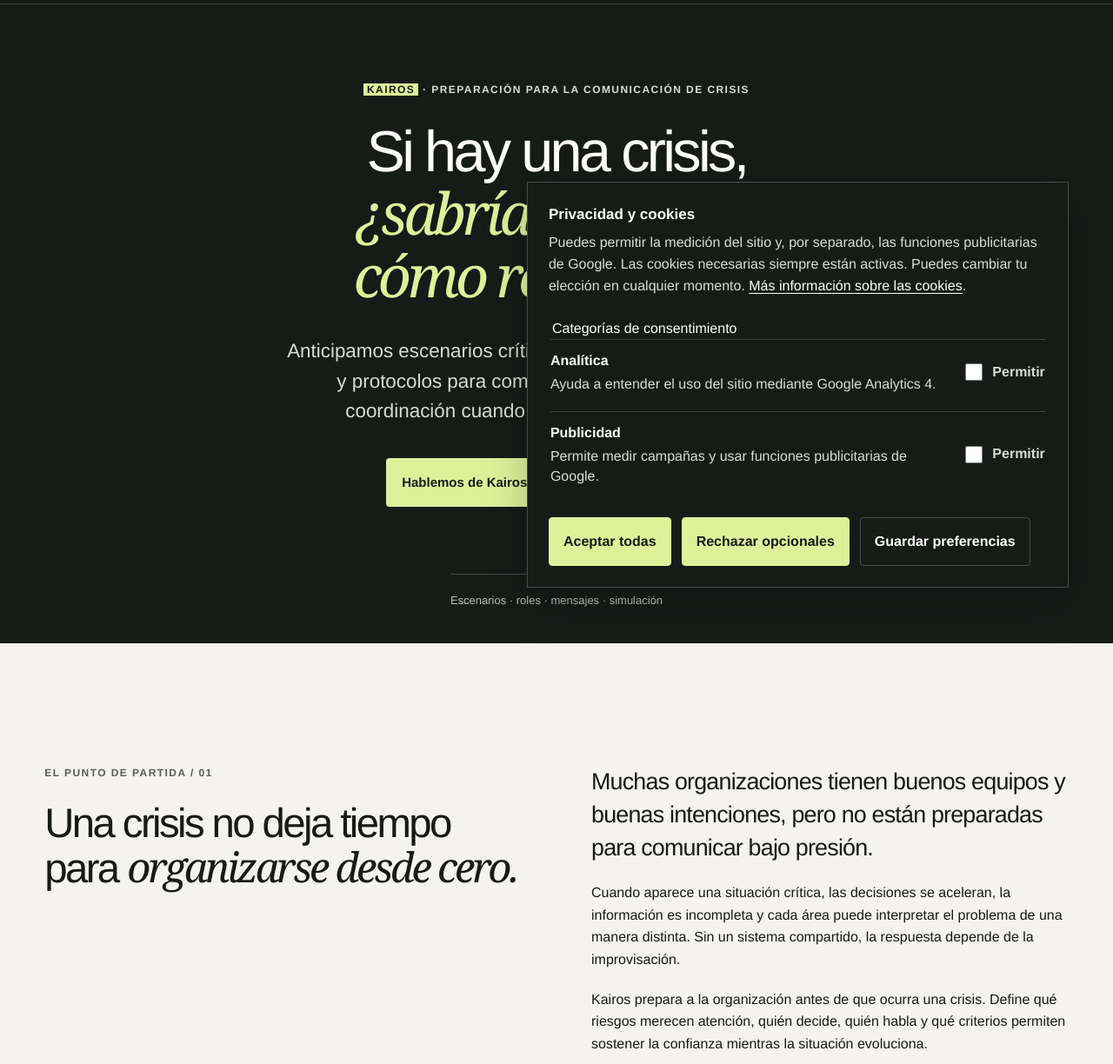
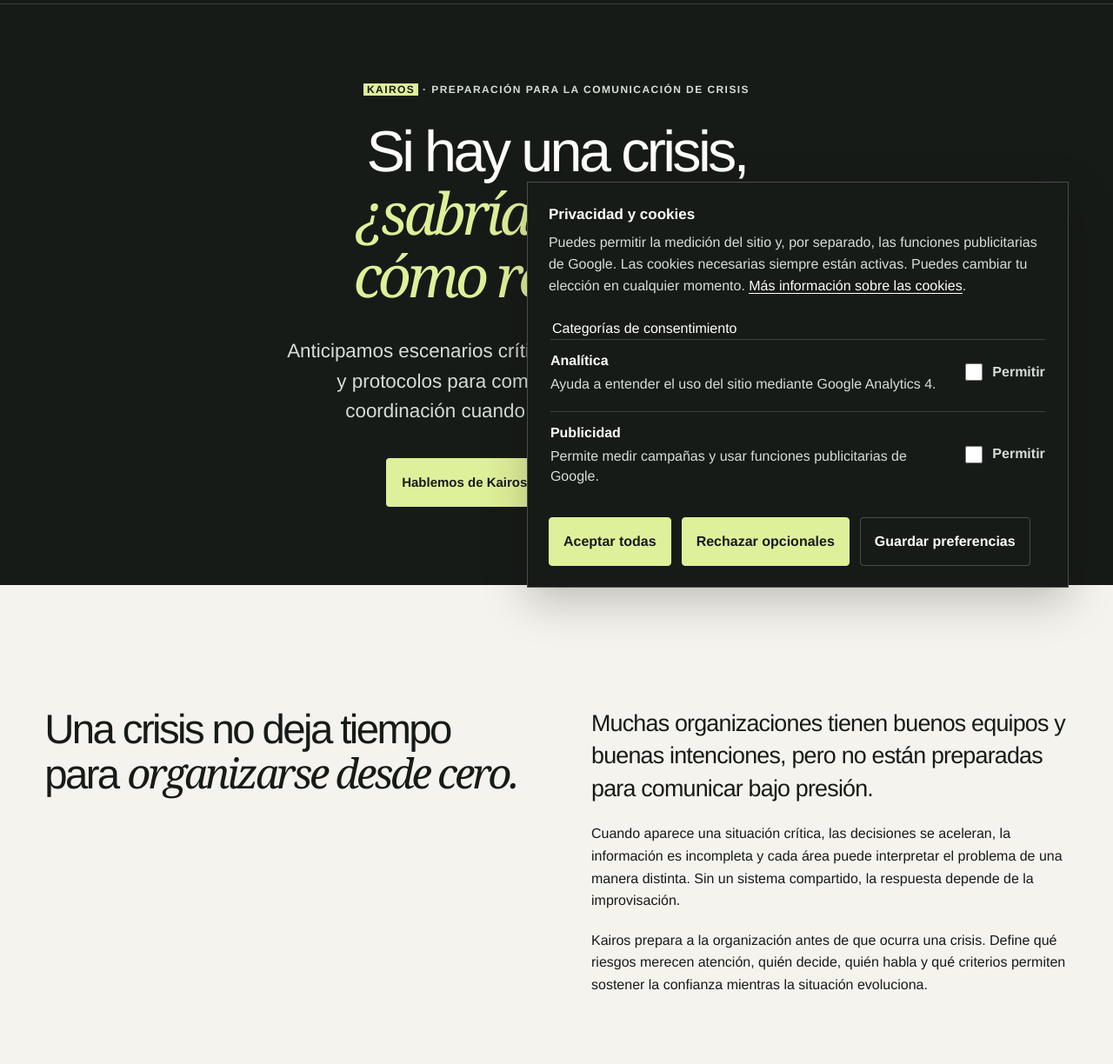
Before and after one commit to miranda-company/eloquent-website, an Astro site: page /servicios/preparacion-comunicacion-de-crisis in a window 1280 px wide. Shown: the part 76-1300 px from the top of the page at 87% size. Built offline with nearby package versions, Linux system fonts and the light colour scheme; Astro itself is replaced by a stand-in of ours.

Commit message:
Refine homepage media and service layouts

```diff
--- a/src/components/StrategicServicePage.astro
+++ b/src/components/StrategicServicePage.astro
@@ -37,29 +37,24 @@
   hero: {
     title: EmphasizedText;
     lead: string;
-    footnote: string;
   };
   context: {
-    eyebrow: string;
     title: EmphasizedText;
     statement: string;
     paragraphs: readonly string[];
   };
   signals: {
-    eyebrow: string;
     title: EmphasizedText;
     intro: string;
     items: readonly Signal[];
   };
   transformation: {
-    eyebrow: string;
     title: EmphasizedText;
     before: { label: string; title: string; copy: string };
     after: { label: string; title: string; copy: string };
     statement: string;
   };
   moments: {
-    eyebrow: string;
     title: EmphasizedText;
     intro: string;
     items: readonly string[];
@@ -72,19 +67,16 @@
     steps: readonly MethodStep[];
   };
   deliverables: {
-    eyebrow: string;
     title: EmphasizedText;
     intro: string;
     groups: readonly DeliverableGroup[];
   };
   audience: {
-    eyebrow: string;
     title: EmphasizedText;
     paragraphs: readonly string[];
     statement: string;
   };
   scope?: {
-    eyebrow: string;
     title: EmphasizedText;
     intro: string;
     includesTitle: string;
@@ -93,7 +85,6 @@
     excludes: readonly string[];
   };
   final: {
-    eyebrow: string;
     title: EmphasizedText;
     lead: string;
     buttonLabel: string;
@@ -132,6 +123,7 @@
     eyebrow={content.serviceType}
     eyebrowHighlight={content.name}
     lead={content.hero.lead}
+    balancedSpacing
   >
     <Fragment slot="title">
       {content.hero.title.before}<em>{content.hero.title.emphasis}</em>{content.hero.title.after}
@@ -143,13 +135,11 @@
       </a>
       <a class="text-link text-link--light" href={`#${methodAnchor}`}>Ver cómo trabajamos</a>
     </Fragment>
-    <Fragment slot="footnote">{content.hero.footnote}</Fragment>
   </PageHero>
 
   <section class="strategic-service-context" aria-labelledby={`${content.slug}-context-title`}>
     <div class="container strategic-service-context__grid">
       <div data-reveal>
-        <p class="eyebrow">{content.context.eyebrow}</p>
         <h2 id={`${content.slug}-context-title`}>
           {content.context.title.before}<em>{content.context.title.emphasis}</em>{
             content.context.title.after
@@ -165,7 +155,6 @@
 
   <section class="strategic-service-signals" aria-labelledby={`${content.slug}-signals-title`}>
     <div class="container">
-      <p class="eyebrow" data-reveal>{content.signals.eyebrow}</p>
       <div class="section-heading" data-reveal>
         <h2 id={`${content.slug}-signals-title`}>
           {content.signals.title.before}<em>{content.signals.title.emphasis}</em>{
@@ -192,7 +181,6 @@
     aria-labelledby={`${content.slug}-transformation-title`}
   >
     <div class="container">
-      <p class="eyebrow" data-reveal>{content.transformation.eyebrow}</p>
       <h2 id={`${content.slug}-transformation-title`} data-reveal>
         {content.transformation.title.before}<em>{content.transformation.title.emphasis}</em>{
           content.transformation.title.after
@@ -222,7 +210,6 @@
 
   <section class="strategic-service-moments" aria-labelledby={`${content.slug}-moments-title`}>
     <div class="container">
-      <p class="eyebrow" data-reveal>{content.moments.eyebrow}</p>
       <div class="section-heading" data-reveal>
         <h2 id={`${content.slug}-moments-title`}>
           {content.moments.title.before}<em>{content.moments.title.emphasis}</em>{
@@ -272,7 +259,6 @@
     aria-labelledby={`${content.slug}-deliverables-title`}
   >
     <div class="container">
-      <p class="eyebrow" data-reveal>{content.deliverables.eyebrow}</p>
       <div class="section-heading" data-reveal>
         <h2 id={`${content.slug}-deliverables-title`}>
           {content.deliverables.title.before}<em>{content.deliverables.title.emphasis}</em>{
@@ -301,7 +287,6 @@
   <section class="strategic-service-audience" aria-labelledby={`${content.slug}-audience-title`}>
     <div class="container strategic-service-audience__grid">
       <div data-reveal>
-        <p class="eyebrow">{content.audience.eyebrow}</p>
         <h2 id={`${content.slug}-audience-title`}>
           {content.audience.title.before}<em>{content.audience.title.emphasis}</em>{
             content.audience.title.after
@@ -319,9 +304,6 @@
     content.scope && (
       <section class="strategic-service-scope" aria-labelledby={`${content.slug}-scope-title`}>
         <div class="container">
-          <p class="eyebrow" data-reveal>
-            {content.scope.eyebrow}
-          </p>
           <div class="section-heading" data-reveal>
             <h2 id={`${content.slug}-scope-title`}>
               {content.scope.title.before}
@@ -355,7 +337,6 @@
 
   <section class="strategic-service-final" aria-labelledby={`${content.slug}-final-title`}>
     <div class="container">
-      <p class="eyebrow eyebrow--light" data-reveal>{content.final.eyebrow}</p>
       <div class="strategic-service-final__grid">
         <h2 id={`${content.slug}-final-title`} data-reveal>
           {content.final.title.before}<em>{content.final.title.emphasis}</em>{
--- a/src/pages/servicios/preparacion-comunicacion-de-crisis.astro
+++ b/src/pages/servicios/preparacion-comunicacion-de-crisis.astro
@@ -17,10 +17,8 @@
       emphasis: '¿sabría tu equipo cómo responder?',
     },
     lead: 'Anticipamos escenarios críticos y preparamos roles, mensajes y protocolos para comunicar con claridad, criterio y coordinación cuando la confianza está en riesgo.',
-    footnote: 'Escenarios · roles · mensajes · simulación',
   },
   context: {
-    eyebrow: 'El punto de partida / 01',
     title: { before: 'Una crisis no deja tiempo para ', emphasis: 'organizarse desde cero.' },
     statement:
       'Muchas organizaciones tienen buenos equipos y buenas intenciones, pero no están preparadas para comunicar bajo presión.',
@@ -30,7 +28,6 @@
     ],
   },
   signals: {
-    eyebrow: 'Señales de vulnerabilidad / 02',
     title: { before: 'La presión aumenta. La coordinación ', emphasis: 'no aparece sola.' },
     intro:
       'Estas señales indican que la organización necesita preparar su respuesta antes de enfrentarse a una situación sensible.',
@@ -66,7 +63,6 @@
     ],
   },
   transformation: {
-    eyebrow: 'La transformación / 03',
     title: {
       before: 'Preparación, roles y criterio para ',
       emphasis: 'sostener la confianza.',
@@ -85,7 +81,6 @@
       'La organización deja de depender de la reacción y gana estructura para responder con claridad cuando todavía no tiene todas las respuestas.',
   },
   moments: {
-    eyebrow: 'Cuándo activarlo / 04',
     title: { before: 'Situaciones que piden ', emphasis: 'preparación real.' },
     intro:
       'Kairos se activa cuando una organización percibe exposición, vulnerabilidad o una decisión próxima que puede poner la confianza a prueba.',
@@ -101,7 +96,7 @@
       'La mejor señal para empezar es sencilla: no queremos esperar a tener un problema para decidir cómo responder.',
   },
   method: {
-    eyebrow: 'El método / 05',
+    eyebrow: 'Método Kairos',
     title: { before: 'De la vulnerabilidad a ', emphasis: 'una respuesta preparada.' },
     intro:
       'Trabajamos la crisis como un sistema de decisiones, públicos, mensajes y coordinación. Cada fase reduce una incertidumbre concreta.',
@@ -139,7 +134,6 @@
     ],
   },
   deliverables: {
-    eyebrow: 'El resultado / 06',
     title: { before: 'Herramientas que el equipo ', emphasis: 'puede activar.' },
     intro:
       'El alcance se adapta a los riesgos y al nivel de preparación de cada organización. Estos son los bloques habituales.',
@@ -183,7 +177,6 @@
     ],
   },
   audience: {
-    eyebrow: 'Para quién / 07',
     title: { before: 'Organizaciones cuya confianza ', emphasis: 'no puede improvisarse.' },
     paragraphs: [
       'Trabajamos con instituciones, fundaciones, asociaciones, centros culturales, científicos y educativos, entidades públicas, organizaciones de impacto social y empresas B2B con exposición reputacional.',
@@ -193,7 +186,6 @@
       'El objetivo es que dirección y equipo compartan criterios, responsabilidades y herramientas antes de necesitarlos.',
   },
   scope: {
-    eyebrow: 'El alcance / 08',
     title: { before: 'Preparar la comunicación. ', emphasis: 'Aclarar los límites.' },
     intro:
       'Kairos trabaja la preparación estratégica y operativa de la comunicación. Cuando un escenario requiere especialización adicional, coordinamos el trabajo con los equipos responsables.',
@@ -213,7 +205,6 @@
     ],
   },
   final: {
-    eyebrow: 'El siguiente paso',
     title: { before: 'No esperemos a la crisis para decidir ', emphasis: 'cómo responder.' },
     lead: 'Cuéntanos qué escenarios os preocupan, qué nivel de preparación existe y qué equipos tendrían que coordinarse si algo ocurriera mañana.',
     buttonLabel: 'Hablemos de Kairos',
--- a/src/styles/home.css
+++ b/src/styles/home.css
@@ -24,12 +24,56 @@
     line-height: var(--leading-label);
   }
 
-  .proposition__note {
-    align-self: end;
-    max-width: var(--measure-proposition-note);
+  .proposition__media {
+    align-self: center;
+    justify-self: start;
+    display: flex;
+    align-items: center;
+    gap: var(--space-5);
+    width: 100%;
+    min-width: 0;
+    margin-top: var(--space-10);
+    padding: var(--widget-padding);
+    border: var(--stroke-widget) solid var(--color-widget-border);
+    border-radius: var(--radius-widget);
+  }
+
+  .proposition__play-icon {
+    display: grid;
+    flex: 0 0 var(--media-play-size);
+    place-items: center;
+    width: var(--media-play-size);
+    height: var(--media-play-size);
+    color: var(--color-ink);
+    background: var(--color-accent);
+    border: var(--stroke) solid var(--color-ink);
+    border-radius: var(--radius-round);
+  }
+
+  .proposition__play-icon svg {
+    width: 30%;
+    fill: currentColor;
+  }
+
+  .proposition__media-label {
+    display: flex;
+    flex-direction: column;
+    gap: var(--space-1);
+    min-width: 0;
+    max-width: var(--measure-media-label);
     color: var(--color-text-muted);
-    font-size: var(--text-body-large);
-    line-height: var(--leading-relaxed);
+    font-size: var(--text-sm);
+    line-height: var(--leading-body);
+  }
+
+  .proposition__media-label strong {
+    color: var(--color-ink);
+    font-size: var(--text-body);
+  }
+
+  .proposition__media-status {
+    color: var(--color-ink);
+    font-weight: var(--weight-strong);
   }
 
   .services {
@@ -264,6 +308,10 @@
       margin-top: var(--space-4);
     }
 
+    .proposition__media {
+      margin-top: var(--space-4);
+    }
+
     .service-list li {
       min-height: var(--service-card-height-compact);
       scroll-margin-top: var(--service-anchor-offset-compact);
@@ -278,6 +326,10 @@
     }
 
     .proposition__lead {
+      margin-top: var(--space-2);
+    }
+
+    .proposition__media {
       margin-top: var(--space-2);
     }
 
--- a/src/styles/strategic-service.css
+++ b/src/styles/strategic-service.css
@@ -51,11 +51,6 @@
     column-gap: var(--space-20);
   }
 
-  .strategic-service-context h2,
-  .strategic-service-audience h2 {
-    margin-top: var(--space-6);
-  }
-
   .strategic-service-context__copy,
   .strategic-service-audience__copy {
     max-width: var(--prose-width);
@@ -106,10 +101,6 @@
     margin-top: var(--space-4);
     color: var(--color-text-muted);
     line-height: var(--leading-copy);
-  }
-
-  .strategic-service-transformation h2 {
-    margin-top: var(--space-6);
   }
 
   .strategic-service-transformation__grid {
@@ -190,6 +181,13 @@
 
   .strategic-service-method {
     scroll-margin-top: var(--service-anchor-offset);
+  }
+
+  .strategic-service-signals .section-heading,
+  .strategic-service-moments .section-heading,
+  .strategic-service-deliverables .section-heading,
+  .strategic-service-scope .section-heading {
+    margin-top: 0;
   }
 
   .strategic-service-method__heading > p {
@@ -281,10 +279,6 @@
 
   .strategic-service-deliverables__grid li:last-child {
     border-bottom: var(--stroke) solid var(--color-line);
-  }
-
-  .strategic-service-final__grid {
-    margin-top: var(--space-6);
   }
 
   .strategic-service-final__lead {
--- a/src/styles/tokens.css
+++ b/src/styles/tokens.css
@@ -11,6 +11,7 @@
   --color-sage: #e5e9df;
   --color-accent: #dff09a;
   --color-accent-hover: #f1ffc4;
+  --color-widget-border: #d0df8f;
   --color-card-hover: #f5f8e8;
   --color-focus: #59752c;
   --color-on-dark-lead: #d7ddd6;
@@ -112,6 +113,7 @@
   --collection-top-space: clamp(var(--space-16), 7vw, var(--space-28));
   --collection-gap: clamp(var(--space-8), 4vw, var(--space-16));
   --card-padding: clamp(var(--space-5-5), 2.25vw, var(--space-9));
+  --widget-padding: clamp(var(--space-4), 2vw, var(--space-6));
   --footer-bottom-space: clamp(var(--space-24), 12vw, var(--space-48));
   --floating-bottom-space: clamp(var(--space-5), 4vw, var(--space-12));
   --nav-gap: clamp(var(--space-5), 3vw, var(--space-12));
@@ -129,6 +131,7 @@
   --button-height: var(--space-14);
   --button-min-width: 13rem;
   --back-to-top-size: 3.25rem;
+  --media-play-size: clamp(var(--space-18), 8vw, var(--space-24));
   --lightbox-close-size: var(--space-12);
   --lightbox-inline-size: 92vw;
   --lightbox-block-size: 90vh;
@@ -149,7 +152,7 @@
   --measure-proposition-title: 14ch;
   --measure-about-title: 15ch;
   --measure-section-intro: 31ch;
-  --measure-proposition-note: 36ch;
+  --measure-media-label: 36ch;
   --measure-service-copy: 39ch;
   --measure-proposition-lead: 46ch;
   --measure-dossier-copy: 46ch;
@@ -164,6 +167,7 @@
 
   /* Edges, elevation, and stacking */
   --stroke: 1px;
+  --stroke-widget: 2px;
   --stroke-chevron: 1.5px;
   --stroke-focus: 3px;
   --focus-offset: 5px;
@@ -171,6 +175,7 @@
   --chevron-angle-closed: 45deg;
   --chevron-angle-open: 225deg;
   --radius-button: var(--space-1);
+  --radius-widget: var(--space-3);
   --radius-round: 50%;
   --shadow-header: 0 var(--space-2) var(--space-6) rgba(0, 0, 0, 0.16);
   --shadow-menu: 0 var(--space-4) var(--space-8) rgba(0, 0, 0, 0.14);
```
Also changed, not shown: AGENTS.md (+2 -0 lines), PLAN.md (+1 -1 lines), docs/architecture/design-system.md (+29 -29 lines), docs/architecture/page-layouts.md (+11 -14 lines), src/pages/index.astro (+17 -5 lines), src/pages/servicios/comunicacion-e-inteligencia-artificial.astro (+1 -10 lines), src/pages/servicios/reputacion-directiva.astro (+1 -10 lines), src/pages/servicios/vision-y-estrategia-de-comunicacion.astro (+9 -14 lines), README.md.
